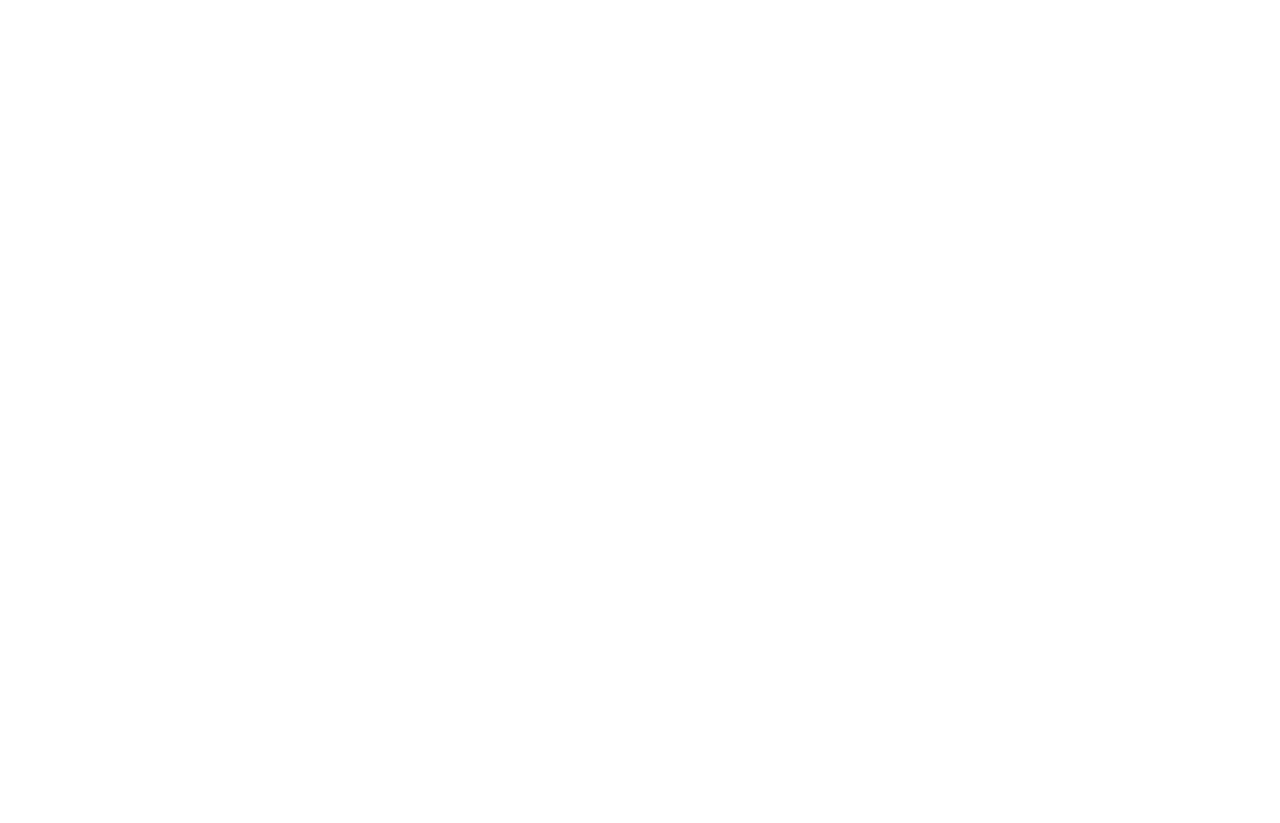
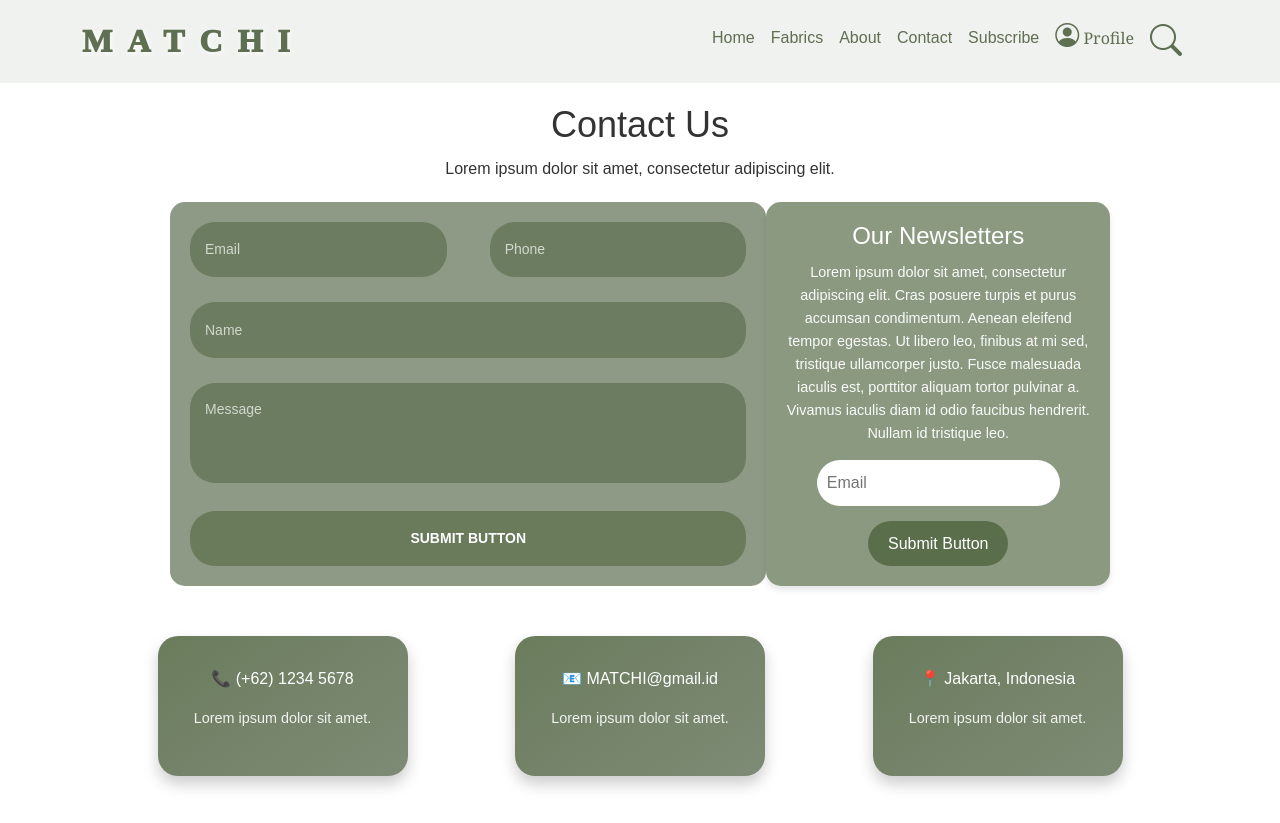
Before and after one commit to brendaabgl/MATCHI, a plain HTML site: page public/views/us/contact_views.html in a window 1280 px wide. Shown: the top 823 px of the page. Before the commit the page ends 800 px from the top, so only its background shows below. Drawn offline with nearby package versions, Linux system fonts and the light colour scheme.

Commit message:
add contact

```diff
--- a/public/views/us/contact_views.html
+++ b/public/views/us/contact_views.html
@@ -0,0 +1,384 @@
+<!DOCTYPE html>
+<html lang="en">
+<head>
+    <meta charset="UTF-8">
+    <meta name="viewport" content="width=device-width, initial-scale=1.0">
+    <meta name="description" content="MATCHI - Your destination for fashionable men's and women's clothing. Enjoy exclusive discounts and offers.">
+    <meta name="keywords" content="fashion, fabric, trends, seasons, clothing">
+    <meta http-equiv="X-UA-Compatible" content="ie=edge">
+    <title>Contact Us - MATCHI</title>
+    <link href="https://cdn.jsdelivr.net/npm/bootstrap@5.3.0-alpha1/dist/css/bootstrap.min.css" rel="stylesheet" />
+    <link href="https://cdn.jsdelivr.net/npm/bootstrap-icons/font/bootstrap-icons.css" rel="stylesheet">
+    <script src="https://ajax.googleapis.com/ajax/libs/angularjs/1.8.2/angular.min.js"></script>
+    <style>
+        * {
+            margin: 0;
+            padding: 0;
+            box-sizing: border-box;
+        }
+
+        body {
+            font-family: Arial, sans-serif;
+            line-height: 1.6;
+            color: #333;
+        }
+
+        header {
+            background: #dce7ea;
+            padding: 10px 20px;
+            display: flex;
+            justify-content: space-between;
+            align-items: center;
+        }
+
+        header .logo {
+            font-size: 24px;
+            font-weight: bold;
+        }
+
+        header .menu {
+            list-style: none;
+            display: flex;
+            gap: 20px;
+        }
+
+        header input {
+            padding: 5px 10px;
+        }
+
+        .contact {
+            text-align: center;
+            padding: 20px;
+        }
+
+        .contact h1 {
+            font-size: 36px;
+            margin-bottom: 10px;
+        }
+
+        .contact-form {
+            display: flex;
+            justify-content: space-between;
+            margin-top: 20px;
+        }
+
+        .contact-form form, .newsletter {
+            width: 48%;
+        }
+
+        .contact-form form input, .contact-form form textarea {
+            width: 100%;
+            margin-bottom: 10px;
+            padding: 15px 20px;
+            border: 1px solid rgba(95, 255, 0, 0.808);
+            border-radius: 30px;
+            font-size: 16px;
+
+        }
+
+        .contact-form button {
+            background: rgba(95, 111, 82, 0.600);
+            color: white;
+            border: none;
+            padding: 15px 20px;
+            cursor: pointer;
+            border-radius: 30px;
+            font-size: 16px;
+        }
+
+        form#contactForm {
+            margin-left: 150px;
+            display: flex;
+            flex-wrap: wrap;
+            gap: 15px;
+            width: 700px;
+            background-color:rgba(95, 111, 82, 0.700);
+            padding: 20px;
+            border-radius: 15px;
+            box-shadow: 0 4px 6px rgba(255, 255, 255, 0.438);
+            color: white;
+        }
+        form#contactForm input,
+        form#contactForm textarea {
+            width: 100%;
+            padding: 15px;
+            border: none;
+            border-radius: 25px;
+            font-size: 14px;
+            color: white;
+            background-color: rgba(95, 111, 82, 0.700);
+            outline: none;
+            resize: none;
+        }
+
+        form#contactForm input::placeholder,
+        form#contactForm textarea::placeholder {
+            color: rgba(255, 255, 255, 0.7);
+        }
+
+        form#contactForm input[type="text"] {
+            flex: 1;
+            color: white;
+        }
+
+        form#contactForm input[type="text"] {
+            flex: 1;
+            color: white;
+        }
+
+        form#contactForm input#email {
+            margin-right: 5%;
+            color: white;
+        }
+
+        form#contactForm textarea#message {
+            height: 100px;
+            color: white;
+        }
+
+        form#contactForm button {
+            width: 100%;
+            padding: 15px;
+            background-color: rgba(91, 110, 75, 0.700);
+            color: white;
+            border: none;
+            border-radius: 25px;
+            font-size: 14px;
+            cursor: pointer;
+            text-transform: uppercase;
+            font-weight: bold;
+            transition: background-color 0.3s ease;
+        }
+
+        form#contactForm button:hover {
+            background-color: rgb(95, 111, 82);
+        }
+        .info-section {
+    display: flex;
+    justify-content: space-evenly;
+    gap: 20px;
+    padding: 50px;
+    width: 100%;
+}
+
+.info-section div {
+    position: relative;
+    background: linear-gradient(145deg, rgba(91, 110, 75, 0.9), rgba(71, 89, 59, 0.7));
+    color: white;
+    padding: 30px 20px;
+    border-radius: 20px;
+    width: 250px;
+    text-align: center;
+    box-shadow: 0 8px 15px rgba(0, 0, 0, 0.2);
+    transition: transform 0.3s ease, box-shadow 0.3s ease;
+}
+
+.info-section div:hover {
+    transform: scale(1.05);
+    box-shadow: 0 12px 20px rgba(0, 0, 0, 0.4);
+}
+
+.info-section div i {
+    font-size: 3rem;
+    margin-bottom: 10px;
+    color: rgba(255, 255, 255, 0.8);
+}
+
+.info-section div h4 {
+    font-size: 1.5rem;
+    margin: 10px 0;
+    text-transform: uppercase;
+    font-weight: bold;
+    letter-spacing: 1px;
+}
+
+.info-section div p {
+    font-size: 0.9rem;
+    line-height: 1.5;
+    color: rgba(255, 255, 255, 0.9);
+}
+
+
+        footer {
+            background: rgba(91, 110, 75, 0.700);
+            color: white;
+            padding: 10px 20px;
+            text-align: center;
+        }
+
+        .newsletter {
+        margin-right: 150px;
+        width: 400px;
+        background-color:rgba(91, 110, 75, 0.700);
+        border-radius: 15px;
+        padding: 20px;
+        color: white;
+        text-align: center;
+        box-shadow: 0 4px 6px rgba(0, 0, 0, 0.1);
+        }
+
+        .newsletter h3 {
+            font-size: 1.5rem;
+            margin-bottom: 10px;
+        }
+
+        .newsletter p {
+            font-size: 0.9rem;
+            margin-bottom: 15px;
+            color: rgba(255, 255, 255, 0.959);
+        }
+
+        .newsletter input {
+            width: 80%;
+            padding: 10px;
+            margin-bottom: 15px;
+            border: none;
+            border-radius: 25px;
+            outline: none;
+            font-size: 1rem;
+        }
+
+        .newsletter button {
+            background-color: rgb(91, 110, 75);
+            color: white;
+            border: none;
+            padding: 10px 20px;
+            border-radius: 25px;
+            cursor: pointer;
+            font-size: 1rem;
+            transition: background-color 0.3s;
+        }
+
+        .newsletter button:hover {
+            background-color: #333;
+        }
+
+    </style>
+</head>
+<body ng-controller="FilterController" id="home">
+    <!-- Navbar -->
+    <selection id="navbar">
+        <nav class="navbar navbar-expand-lg sticky-top" style="background-color: rgba(95, 111, 82, 0.09); backdrop-filter: blur(10px);">
+            <div class="container">
+                <a class="navbar-brand" href="/public/homepage_views.html" style="font-weight: 1000; font-size: 2rem; font-family: 'Times New Roman', serif; text-transform: uppercase; letter-spacing: 15px; color: rgba(95, 111, 82, 10); text-shadow: 1px 1px 5px #ffffff;">
+                    MATCHI
+                </a>
+                <button class="navbar-toggler" type="button" data-bs-toggle="collapse" data-bs-target="#navbarNav" aria-controls="navbarNav" aria-expanded="false" aria-label="Toggle navigation">
+                    <span class="navbar-toggler-icon"></span>
+                </button>
+                <div class="collapse navbar-collapse" id="navbarNav">
+                    <ul class="navbar-nav ms-auto">
+                        <li class="nav-item">
+                            <a class="nav-link" href="/public/homepage_views.html" style="color: rgba(95, 111, 82, 10);">
+                                <i style="font-size: 1.5rem;"></i>Home
+                            </a>
+                        </li>
+                        <li class="nav-item">
+                            <a class="nav-link" href="/public/views/fabrev/fabric_reviews.html" style="color: rgba(95, 111, 82, 10);">
+                                <i style="font-size: 1.5rem;"></i>Fabrics
+                            </a>
+                        </li>
+                        <li class="nav-item">
+                            <a class="nav-link" href="../us/aboutUS_views.html" style="color: rgba(95, 111, 82, 10);">
+                                <i style="font-size: 1.5rem;"></i>About
+                            </a>
+                        </li>
+                        <li class="nav-item">
+                            <a class="nav-link" href="../us/contact_views.html" style="color: rgba(95, 111, 82, 10);">
+                                <i style="font-size: 1.5rem;"></i>Contact
+                            </a>
+                        </li>
+                        <li class="nav-item">
+                            <a class="nav-link" href="../us/subs_views.html" style="color: rgba(95, 111, 82, 10);">
+                                <i style="font-size: 1.5rem;"></i>Subscribe
+                            </a>
+                        </li>
+                        <li class="nav-item">
+                            <a class="nav-link" href="../us/accountPage.html"
+                            style="color: rgba(95, 111, 82, 10); transition: color 0.3s ease; font-family: 'Georgia', serif;"
+                            onmouseover="this.style.color='#000000'"
+                            onmouseout="this.style.color='rgba(95, 111, 82, 10)'">
+                             <i class="bi bi-person-circle" style="font-size: 1.5rem;"></i> Profile
+                            </a>
+                        </li>
+                        <li class="nav-item">
+                            <a class="nav-link" href="#" onclick="toggleSearch()" style="color: rgba(95, 111, 82, 10);">
+                                <i class="bi bi-search" style="font-size: 2rem; margin-right: 0.5rem;"></i>
+                            </a>
+                        </li>
+                    </ul>
+                    <!-- Search Box -->
+                    <div id="search-box" class="d-none">
+                        <form class="d-flex mt-2 mt-lg-0">
+                            <input class="form-control me-2" type="search" placeholder="Search" aria-label="Search">
+                            <button class="btn btn-outline-success" type="submit">Search</button>
+                        </form>
+                    </div>
+                </div>
+            </div>
+        </nav>
+    </selection>
+
+    <main>
+        <section class="contact">
+            <h1>Contact Us</h1>
+            <p>Lorem ipsum dolor sit amet, consectetur adipiscing elit.</p>
+            <div class="contact-form">
+                <form id="contactForm">
+                        <input type="text" id="email" placeholder="Email" style="color: white;">
+                        <input type="text" id="phone" placeholder="Phone" style="color: white;">
+                        <input type="message" id="name" placeholder="Name" style="color: white;">
+                        <textarea id="message" placeholder="Message" style="color: white;"></textarea>
+                        <button type="submit">Submit Button</button>
+                </form>
+                <div class="newsletter">
+                    <h3>Our Newsletters</h3>
+                    <p>Lorem ipsum dolor sit amet, consectetur adipiscing elit. Cras posuere turpis et purus accumsan condimentum.
+                        Aenean eleifend tempor egestas. Ut libero leo, finibus at mi sed, tristique ullamcorper justo. Fusce malesuada iaculis est, porttitor aliquam tortor pulvinar a. Vivamus iaculis diam id odio faucibus hendrerit. Nullam id tristique leo.</p>
+                    <input type="email" placeholder="Email">
+                    <button>Submit Button</button>
+                </div>
+            </div>
+            <div class="info-section">
+                <div class="info-sectionCall"
+                    <p>📞 (+62) 1234 5678</p>
+                    <p>Lorem ipsum dolor sit amet.</p>
+                </div>
+                <div class="info-sectionMail"
+                    <p>📧 MATCHI@gmail.id</p>
+                    <p>Lorem ipsum dolor sit amet.</p>
+                </div>
+                <div class="info-sectionLoc"
+                    <p>📍 Jakarta, Indonesia</p>
+                    <p>Lorem ipsum dolor sit amet.</p>
+                </div>
+            </div>
+            <div id="map">
+                <iframe src="https://www.google.com/maps/embed?pb=..."
+                width="100%" height="250" style="border:0;" allowfullscreen="" loading="lazy"></iframe>></iframe>
+            </div>
+        </section>
+    </main>
+
+    <!-- Footer -->
+    <footer>
+        <div class="footer-content">
+            <p>© 2023 MATCHI Template. All Rights Reserved</p>
+        </div>
+    </footer>
+
+    <script>
+        document.getElementById('contactForm').addEventListener('submit', function(e) {
+            e.preventDefault();
+            alert("Thank you for submitting the form!");
+        });
+
+        function toggleSearch() {
+            const searchBox = document.getElementById('search-box');
+            searchBox.classList.toggle('d-none');
+        }
+    </script>
+
+    <script src="https://cdn.jsdelivr.net/npm/bootstrap@5.3.0-alpha1/dist/js/bootstrap.bundle.min.js"></script>
+</body>
+</html>
```
Also changed, not shown: public/homepage_views.html (+1 -1 lines), public/views/us/accountPage.html (+17 -8 lines).
